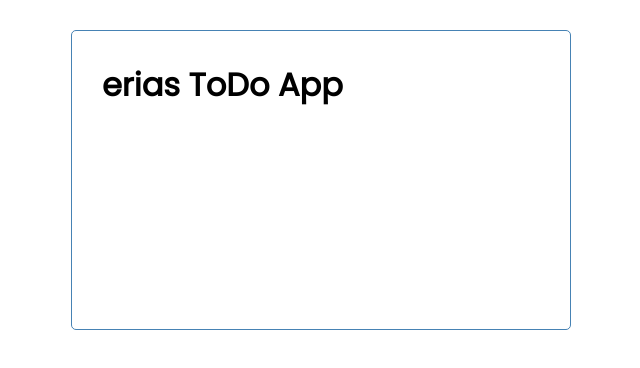
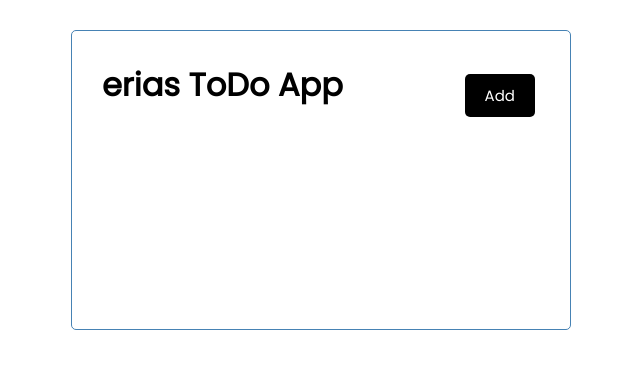
Before and after one commit to erias04/react-todo-app, a React (Create React App) app: page / in a window 1280 px wide. Shown: the top 368 px of the page, without its empty margins (319-959 px from the left). Built offline with nearby package versions, Linux system fonts and the light colour scheme.

Commit message:
added button to website

```diff
--- a/src/components/Header.js
+++ b/src/components/Header.js
@@ -1,8 +1,9 @@
 
 const Header = (props) => {
     return (
-        <header>
+        <header className='header'>
             <h1 className="header">{props.title}</h1>
+            <button className="add_button">Add</button>
         </header>
     )
 }
--- a/src/index.css
+++ b/src/index.css
@@ -27,7 +27,7 @@ body {
   margin-bottom: 20px;
 }
 
-.btn {
+.add_button {
   display: inline-block;
   background: #000;
   color: #fff;
@@ -41,15 +41,15 @@ body {
   font-family: inherit;
 }
 
-.btn:focus {
+.add_button:focus {
   outline: none;
 }
 
-.btn:active {
+.add_button:active {
   transform: scale(0.98);
 }
 
-.btn-block {
+.add_button-block {
   display: block;
   width: 100%;
 }
```
